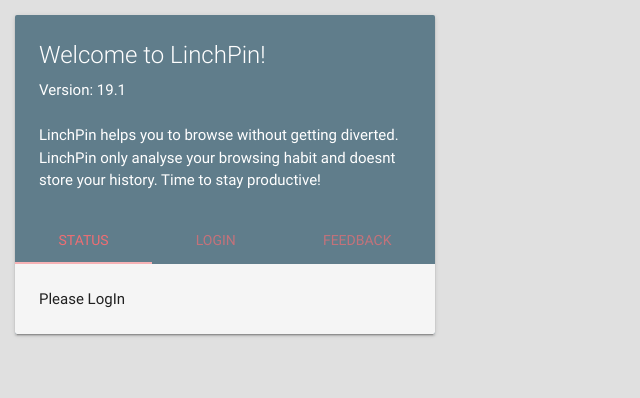
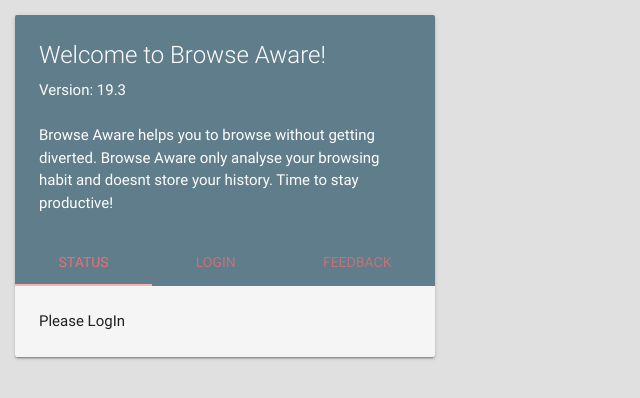
Before and after one commit to kaushikData/browseAware, a browser extension: page index.html in a window 1280 px wide. Shown: the whole page, without its empty margins (0-640 px from the left). Drawn offline with Linux system fonts and the light colour scheme; no server answers.

Commit message:
Updating version and name of the application

```diff
--- a/index.html
+++ b/index.html
@@ -2,7 +2,7 @@
 <html lang="en">
 <head>
     <meta charset="UTF-8">
-    <title>LinchPin</title>
+    <title>Browse Aware</title>
 
     <link rel="stylesheet" href="custom.css">
 
@@ -33,10 +33,10 @@
   <div style="margin:1rem; marginTop:2rem; top:-20px; ">
     <div class="card blue-grey">
       <div class="card-content white-text">
-      <span class="card-title">Welcome to LinchPin!</span>
-      <p>Version: 19.1</p>
+      <span class="card-title">Welcome to Browse Aware!</span>
+      <p>Version: 19.3</p>
       <br/>
-      <p>LinchPin helps you to browse without getting diverted. LinchPin only analyse your browsing habit and doesnt store your history. Time to stay productive!</p>
+      <p>Browse Aware helps you to browse without getting diverted. Browse Aware only analyse your browsing habit and doesnt store your history. Time to stay productive!</p>
       </div>
       <!--Tabs of the card-->
       <div class="card-tabs">
```
Also changed, not shown: manifest.json.
